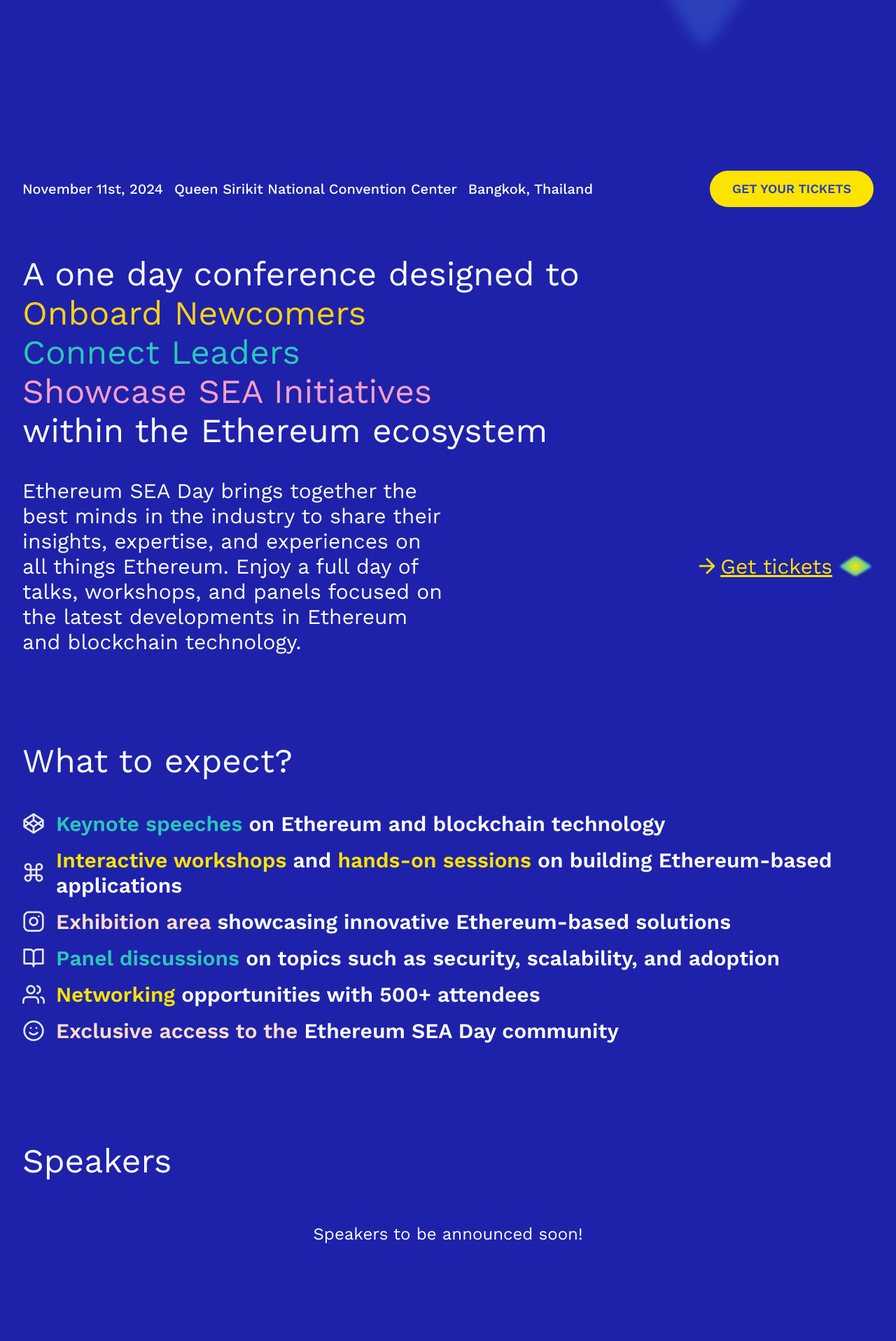
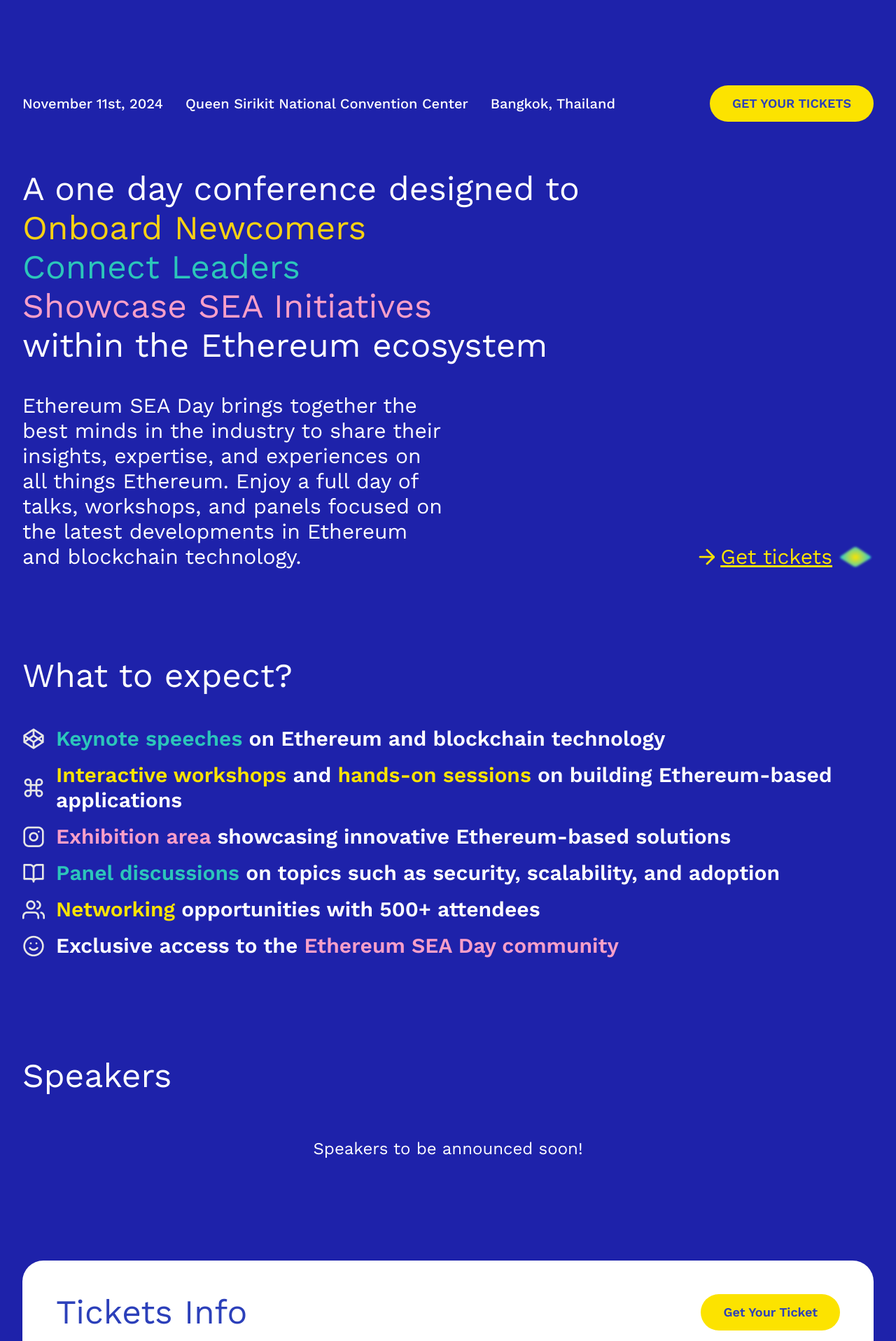
Before and after one commit to somnus0x/ETHSEA, a Next.js app: page / in a window 1280 px wide. Shown: the part 803-2720 px from the top of the page at 70% size. Built offline with nearby package versions, Linux system fonts and the light colour scheme; a web font is replaced by a local one.

Commit message:
feature | cosmetic fix

```diff
--- a/src/components/About.tsx
+++ b/src/components/About.tsx
@@ -8,7 +8,7 @@
         src="/images/about-adornment.png"
         className="absolute top-[-32px] left-[-96px] md:left-[-200px] opacity-15 md:opacity-100"
       />
-      <div className=" container mx-auto md:px-4 px-8 ">
+      <div className=" md:px-4 px-8 ">
         <div className="">
           <div className="md:text-5xl text-3xl text-white font-normal mb-2">
             A one day conference designed to
@@ -36,7 +36,7 @@
             a full day of talks, workshops, and panels focused on the latest
             developments in Ethereum and blockchain technology.
           </div>
-          <div className="w-full md:w-1/2 flex md:justify-end justify-center md:items-end md:items-center mt-10 md:mt-0">
+          <div className="w-full md:w-1/2 flex md:justify-end justify-center md:items-end items-center mt-10 md:mt-0">
             <CallToAction />
           </div>
         </div>
--- a/src/components/Button.tsx
+++ b/src/components/Button.tsx
@@ -10,7 +10,7 @@
     <a
       href={link}
       target="_blank"
-      className="inline-block bg-[#FCE300] text-background px-8 py-3 rounded-[30px] text-lg font-semibold cursor-pointer"
+      className="inline-block bg-[#FCE300] text-background text-center px-8 py-3 rounded-[30px] text-lg font-semibold cursor-pointer"
     >
       {children}
     </a>
--- a/src/components/FAQ.tsx
+++ b/src/components/FAQ.tsx
@@ -36,10 +36,6 @@
           {faqs.map((item) => (
             <div key={item.id} className="p-4  ">
               <h3 className={`font-bold mb-2 md:text-3xl text-2xl ${item.color}`}>
-                <img
-                  className="text-[#FCE300] inline mr-2"
-                  src="/images/arrow-right.svg"
-                />
                 {item.question}
               </h3>
               <p className="md:text-2xl text-xl text-white">{item.answer}</p>
--- a/src/components/Hero.tsx
+++ b/src/components/Hero.tsx
@@ -5,19 +5,19 @@
   return (
     <section>
       <div className=" pt-0 md:pt-40 md:px-4 px-8 mx-auto md:py-4">
-        <div className="flex justify-between md:px-14">
-          <img className="w-2/3" src="/images/text.svg" />
+        <div className="flex justify-between lg:px-14">
+          <img className="w-2/3 lg:mr-32" src="/images/text.svg" />
           <img className="w-1/3 " src="/images/hero-logo.png" />
         </div>
         <div className="flex flex-col md:flex-row justify-between items-center pt-10 pb-14 md:pt-40 md:pb-14">
           <div className="flex flex-col md:flex-row md:justify-between text-center md:text-left">
-            <div className="font-medium md:mr-4 mr-0  text-2xl md:text-xl mt-2 md:mt-0 text-white">
+            <div className="font-medium md:mr-8 mr-0  text-2xl md:text-xl mt-2 md:mt-0 text-white">
               November 11st, 2024
             </div>
-            <div className="font-medium md:mr-4 mr-0  text-2xl md:text-xl mt-2 md:mt-0 text-white">
+            <div className="font-medium md:mr-8 mr-0  text-2xl md:text-xl mt-2 md:mt-0 text-white">
               Queen Sirikit National Convention Center
             </div>
-            <div className="font-medium md:mr-4 mr-0 text-2xl md:text-xl mt-2 md:mt-0 text-white">
+            <div className="font-medium md:mr-8 mr-0 text-2xl md:text-xl mt-2 md:mt-0 text-white">
               Bangkok, Thailand
             </div>
           </div>
--- a/src/components/PreFooter.tsx
+++ b/src/components/PreFooter.tsx
@@ -18,8 +18,8 @@
           </div>
         </div>
         <div className="flex justify-between md:mt-32 mt-16">
-          {/* <img className="w-1/3" src="/images/hero-logo.png" />
-          <img className="w-2/3" src="/images/text.svg" /> */}
+          <img className="w-1/3 lg:mr-32" src="/images/hero-logo.png" />
+          <img className="w-2/3" src="/images/text.svg" />
         </div>
       </div>
     </section>
--- a/src/components/TicketInfo.tsx
+++ b/src/components/TicketInfo.tsx
@@ -9,29 +9,30 @@
         <div className="rounded-[30px] bg-white p-12 mb-4">
           <div className="flex justify-between items-center mb-14">
             <div className="text-background font-normal md:text-5xl text-3xl ">
-              Get your tickets
+              Tickets Info
             </div>
             <div>
               <Button link="https://tickets.ethsea.org">Get Your Ticket</Button>
             </div>
           </div>
           <div className="flex text-2xl">
-            <span className="text-primary mr-6">Full Access</span>
+            <span className="text-[#DE40BA] mr-6">Full Access</span>
             <span className="text-background">10 USD</span>
           </div>
-          <div className="flex pb-9 border-b border-b-primary">
+          <div style={{ borderBottom: '1px solid #DE40BA' }} className="flex pb-9 ">
             <div>
               <div className="text-background font-semibold md:text-5xl text-3xl">
                 General Admission
               </div>
               <div className="text-background md:text-2xl text-xl mt-3">
                 Enjoy full access to Ethereum SEA Day, including all talks, workshops
-                and networking. FREE lunch, all-day snacks and a swag.
+                and networking. Lunch, all-day snacks and swag included. No questions
+                asked.
               </div>
             </div>
           </div>
           <div className="flex md:text-2xl text-xl mt-14">
-            <span className="text-primary mr-6">Full Access</span>
+            <span className="text-[#DE40BA] mr-6">Full Access</span>
             <span className="text-background">Free</span>
           </div>
           <div className="flex pb-9 ">
--- a/src/components/Venue.tsx
+++ b/src/components/Venue.tsx
@@ -11,10 +11,10 @@
         <div className="md:text-5xl text-3xl text-white font-normal mb-12">
           The venue
         </div>
-        <div className="flex flex-col-reverse md:flex-row  justify-between items-center text-center md:text-left">
-          <div>
+        <div className="flex flex-col-reverse md:flex-row  justify-between items-start text-center md:text-left">
+          <div className="mr-4">
             <a
-              className="md:text-6xl text-3xl md:leading-tight md:mt-0 mt-12 text-primary"
+              className="md:text-5xl text-3xl md:leading-tight md:mt-0 mt-12 text-primary"
               href="https://www.qsncc.com"
             >
               Queen Sirikit National <br /> Convention Center
@@ -30,7 +30,7 @@
             </a>
           </div>
           <img
-            className=" rounded-lg md:max-w-3xl w-full mb-12 md:mb-0"
+            className=" rounded-lg md:w-1/2 w-full mb-12 md:mb-0"
             src="/images/qsncc.jpg"
             alt="Queen Sirikit National Convention Center"
           />
--- a/src/components/WhatToExpect.tsx
+++ b/src/components/WhatToExpect.tsx
@@ -24,7 +24,7 @@
     <section id="what-to-expect" className="relative md:pb-28 pb-14">
       <img
         src="/images/what-to-expect-adornment.png"
-        className="absolute top-[-32px] eft-[-96px] md:left-[-200px] opacity-15 md:opacity-100"
+        className="absolute top-[-32px] left-[-96px] md:left-[-200px] opacity-15 md:opacity-100"
       />
       <div className=" mx-auto md:px-4 px-8 py-4">
         <div className="md:text-5xl text-3xl text-white font-normal mb-12">
@@ -44,7 +44,7 @@
           </span>
         </Item>
         <Item icon="/images/instagram.png">
-          <span className="text-background-secondary">Exhibition area </span>{' '}
+          <span className="text-primary">Exhibition area </span>{' '}
           <span className="text-white">
             showcasing innovative Ethereum-based solutions
           </span>
@@ -61,8 +61,8 @@
           <span className="text-white"> opportunities with 500+ attendees</span>
         </Item>
         <Item icon="/images/smile.png">
-          <span className="text-background-secondary">Exclusive access to the </span>{' '}
-          <span className="text-white"> Ethereum SEA Day community</span>
+          <span className="text-white">Exclusive access to the </span>{' '}
+          <span className="text-primary"> Ethereum SEA Day community</span>
         </Item>
       </div>
     </section>
--- a/src/pages/index.tsx
+++ b/src/pages/index.tsx
@@ -26,7 +26,7 @@
       <div className="md:px-6 md:pb-14">
         <Header />
       </div>
-      <div className="container mx-auto">
+      <div className="container md:mx-auto">
         <Hero />
         <About />
         <WhatToExpect />
--- a/tailwind.config.js
+++ b/tailwind.config.js
@@ -9,7 +9,7 @@
       workSans: '"Work Sans"',
     },
     screens: {
-      DEFAULT: '100%',
+      // DEFAULT: '100%',
       sm: '640px',
       md: '768px',
       lg: '1024px',
@@ -18,7 +18,7 @@
     },
     container: {
       padding: {
-        DEFAULT: '16px',
+        // DEFAULT: '16px',
         xs: '16px',
         sm: '16px',
         md: '16px',
@@ -26,14 +26,14 @@
         xl: '16px',
         '2xl': '16px',
       },
-      screens: {
-        DEFAULT: '100%',
-        sm: '640px',
-        md: '768px',
-        lg: '1024px',
-        xl: '1280px',
-        '2xl': '1536px',
-      },
+      // screens: {
+      //   DEFAULT: 'auto',
+      //   sm: '640px',
+      //   md: '768px',
+      //   lg: '1024px',
+      //   xl: '1280px',
+      //   '2xl': '1536px',
+      // },
     },
     colors: {
       primary: {
```
Also changed, not shown: src/components/Header.tsx (+3 -6 lines).
